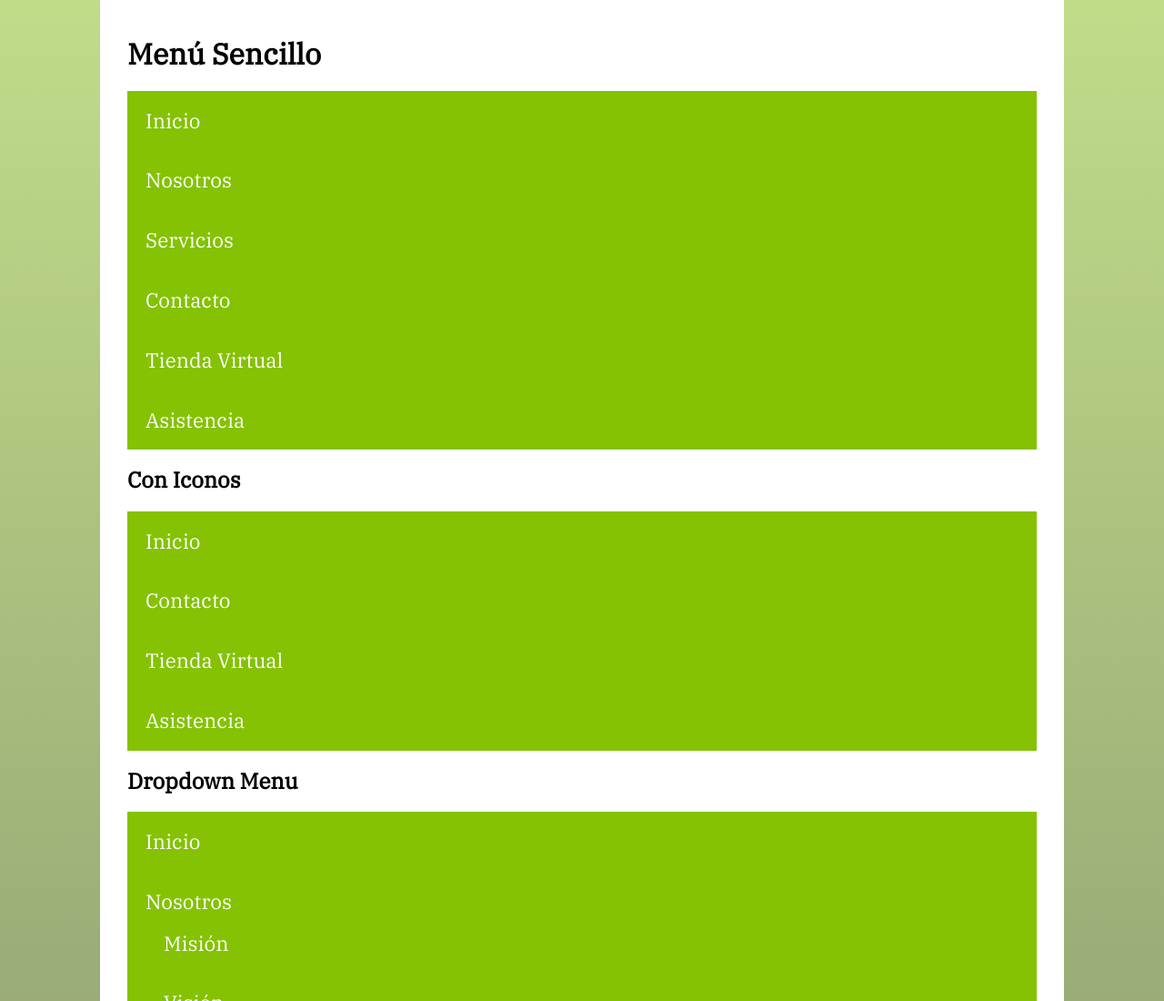
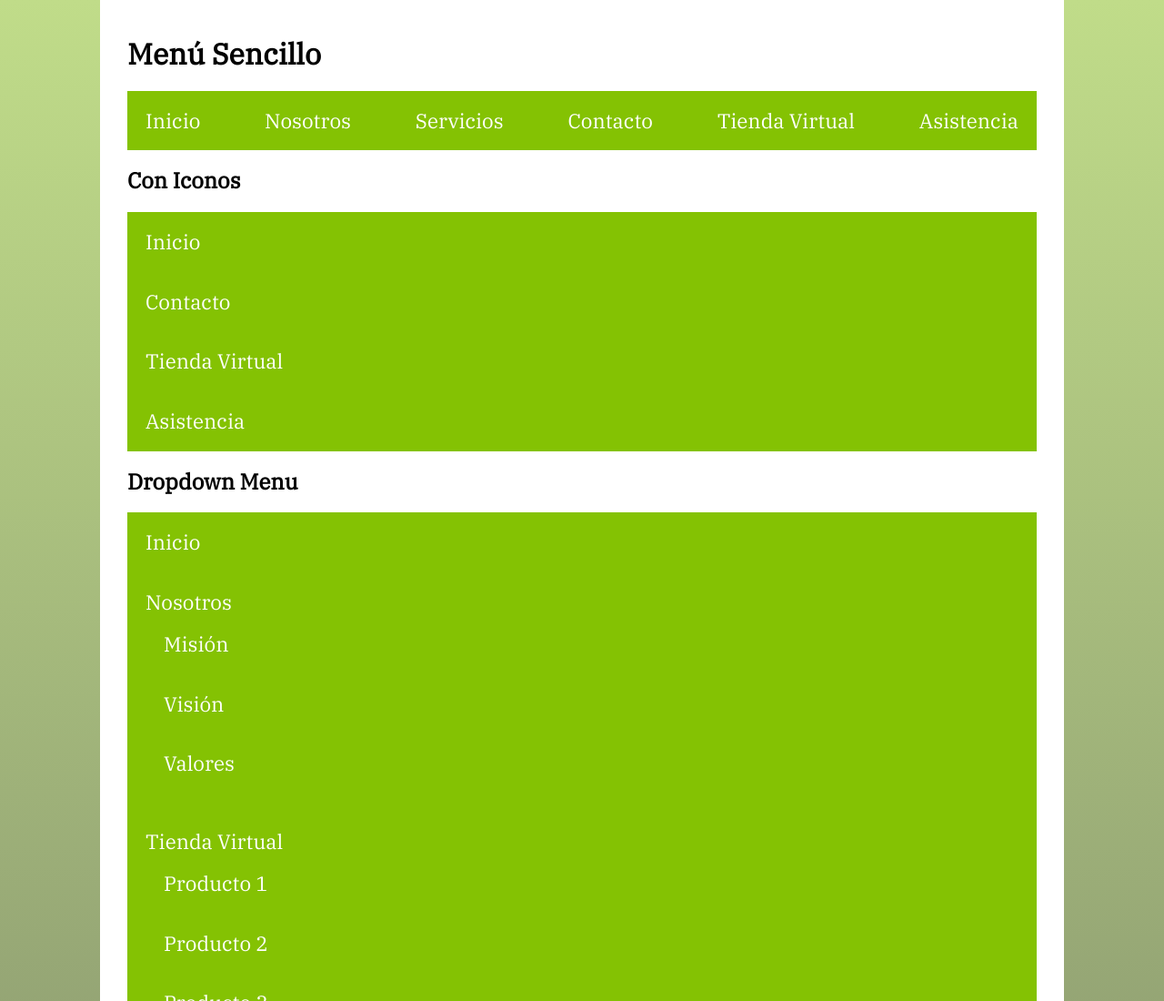
Before and after one commit to FerGuevaraM95/menus-flexbox, a plain HTML site: page index.html in a window 1280 px wide. Shown: the top 1100 px of the page at 91% size. Drawn offline with nearby package versions, Linux system fonts and the light colour scheme.

Commit message:
Add simple menu styles

```diff
--- a/css/styles.css
+++ b/css/styles.css
@@ -34,3 +34,24 @@ nav ul a {
     text-decoration: none;
     color: #fff;
 }
+
+/** SIMPLE **/
+.simple ul {
+    display: flex;
+    flex-direction: column;
+    justify-content: space-between;
+}
+
+.simple ul li {
+    margin-bottom: 0.5;
+    text-align: center;
+}
+
+@media screen and (min-width:924px) {
+    .simple ul {
+        flex-direction: row;
+    }
+    .simple ul li {
+        margin-bottom: 0;
+    }
+}
```
Also changed, not shown: index.html (+6 -0 lines).
